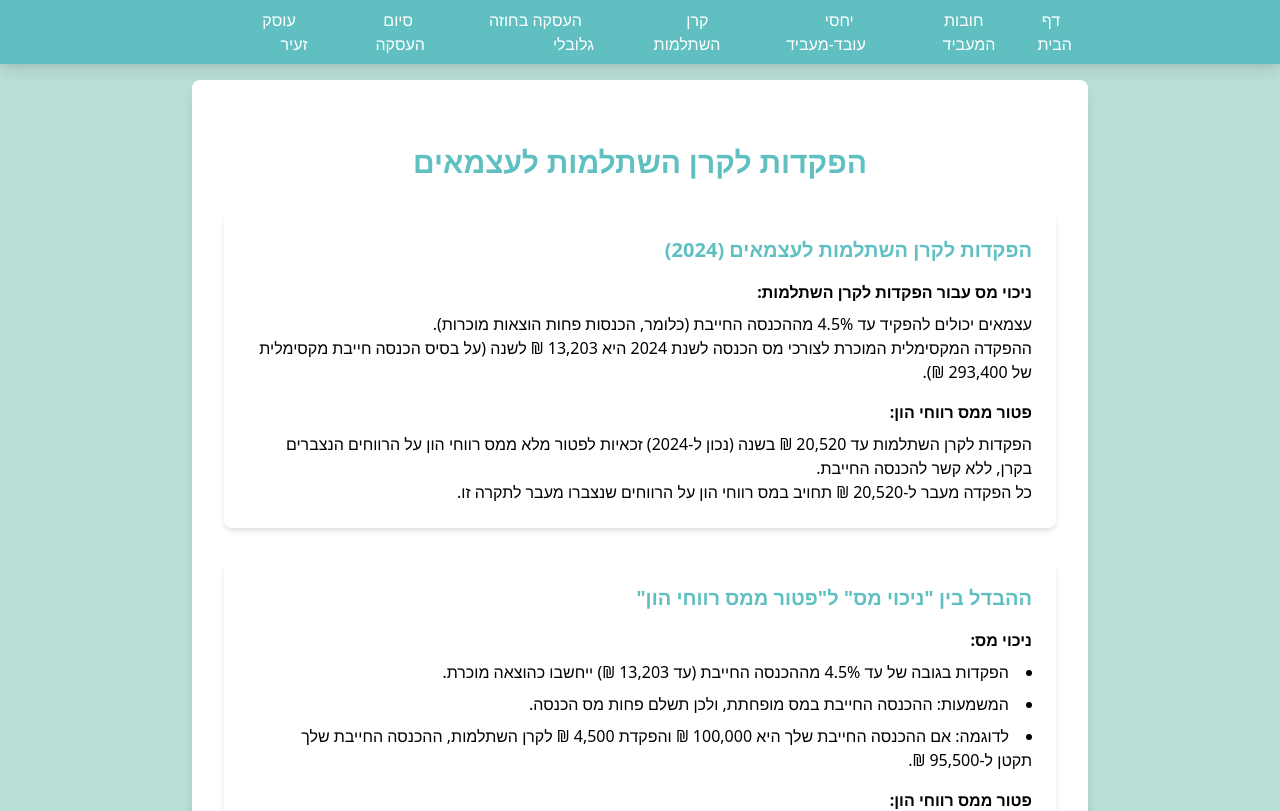
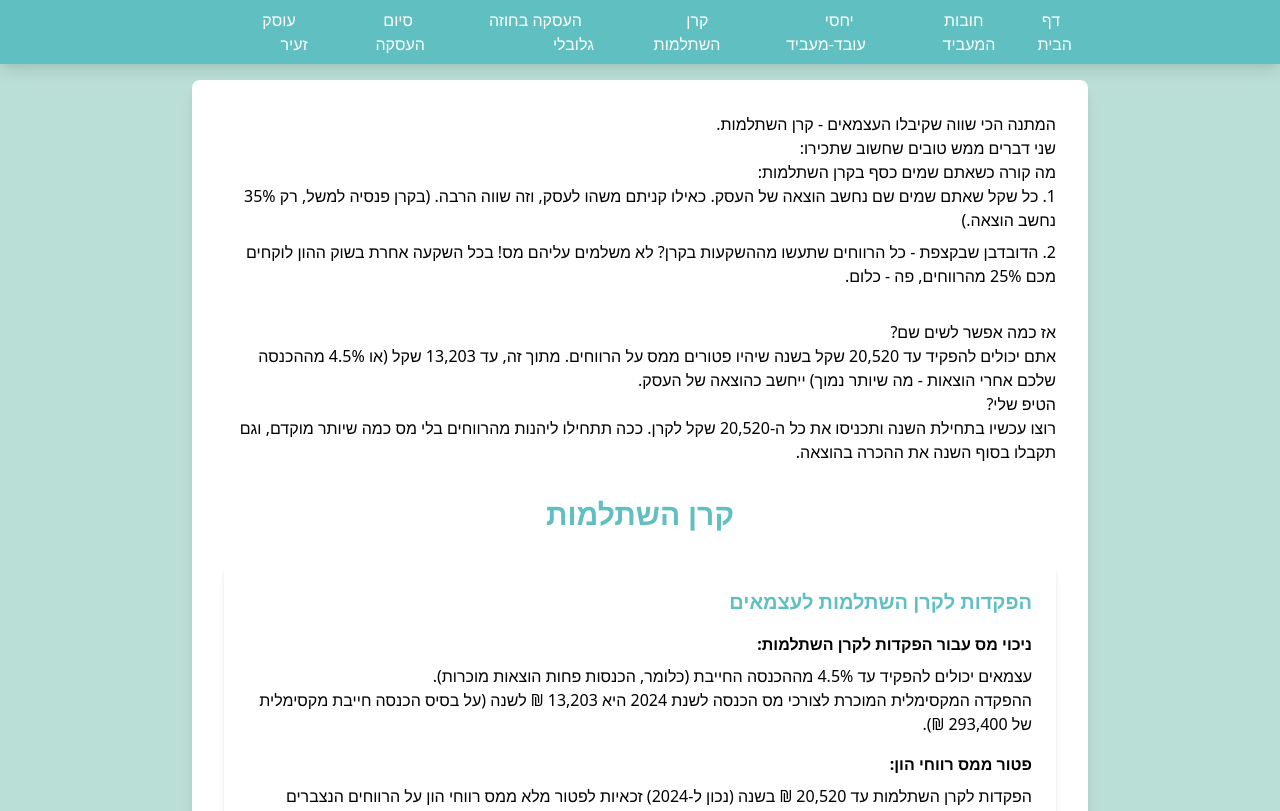
Before and after one commit to Zevik/Atsmai, a Next.js app: page /deposit-fund-for-freelancers in a window 1280 px wide. Shown: the top 811 px of the page. Built offline with nearby package versions, Linux system fonts and the light colour scheme.

Commit message:
Update 'קרן השתלמות' page with introductory content and modify title

```diff
--- a/pages/deposit-fund-for-freelancers.js
+++ b/pages/deposit-fund-for-freelancers.js
@@ -4,11 +4,25 @@ const DepositFundForFreelancers = () => {
   return (
     <div className="min-h-screen bg-secondary/20 overflow-x-hidden p-4">
       <div className="w-full max-w-4xl mx-auto bg-white p-4 md:p-8 rounded-lg shadow-lg overflow-hidden">
-        <h1 className="text-3xl font-bold mb-8 text-primary text-center mt-8">הפקדות לקרן השתלמות לעצמאים</h1>
+        {/* Add introductory content */}
+        <p>המתנה הכי שווה שקיבלו העצמאים - קרן השתלמות.</p>
+        <p>שני דברים ממש טובים שחשוב שתכירו:</p>
+        <p>מה קורה כשאתם שמים כסף בקרן השתלמות:</p>
+        <ol className="list-decimal list-inside mb-8">
+          <li>כל שקל שאתם שמים שם נחשב הוצאה של העסק. כאילו קניתם משהו לעסק, וזה שווה הרבה. (בקרן פנסיה למשל, רק 35% נחשב הוצאה.)</li>
+          <li>הדובדבן שבקצפת - כל הרווחים שתעשו מההשקעות בקרן? לא משלמים עליהם מס! בכל השקעה אחרת בשוק ההון לוקחים מכם 25% מהרווחים, פה - כלום.</li>
+        </ol>
+        <p>אז כמה אפשר לשים שם?</p>
+        <p>אתם יכולים להפקיד עד 20,520 שקל בשנה שיהיו פטורים ממס על הרווחים. מתוך זה, עד 13,203 שקל (או 4.5% מההכנסה שלכם אחרי הוצאות - מה שיותר נמוך) ייחשב כהוצאה של העסק.</p>
+        <p>הטיפ שלי?</p>
+        <p>רוצו עכשיו בתחילת השנה ותכניסו את כל ה-20,520 שקל לקרן. ככה תתחילו ליהנות מהרווחים בלי מס כמה שיותר מוקדם, וגם תקבלו בסוף השנה את ההכרה בהוצאה.</p>
+
+        {/* Modify the title */}
+        <h1 className="text-3xl font-bold mb-8 text-primary text-center mt-8">קרן השתלמות</h1>
 
         {/* מבוא */}
         <section className="mb-8">
-          <h2 className="text-xl font-semibold mb-4 text-primary">הפקדות לקרן השתלמות לעצמאים (2024)</h2>
+          <h2 className="text-xl font-semibold mb-4 text-primary">הפקדות לקרן השתלמות לעצמאים</h2>
 
           <h3 className="font-semibold mb-2">ניכוי מס עבור הפקדות לקרן השתלמות:</h3>
           <p>עצמאים יכולים להפקיד עד 4.5% מההכנסה החייבת (כלומר, הכנסות פחות הוצאות מוכרות).</p>
```
